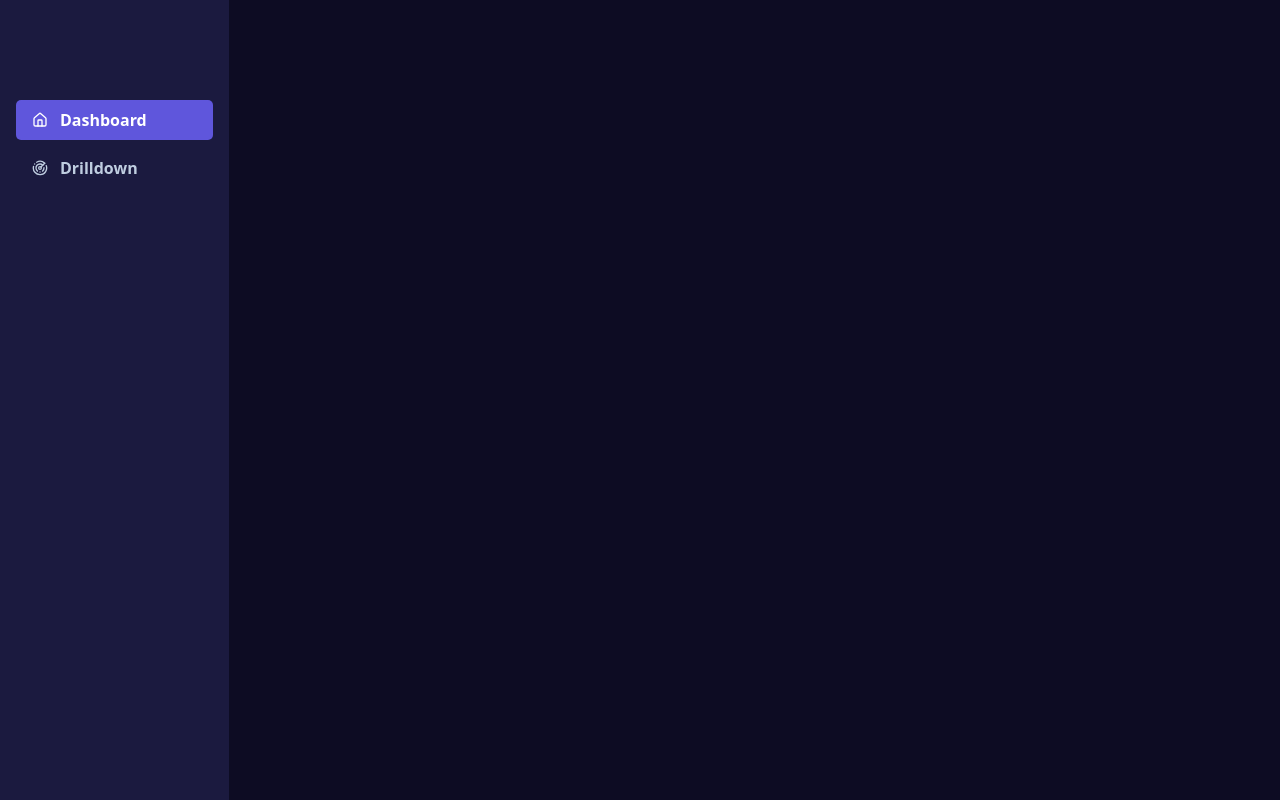
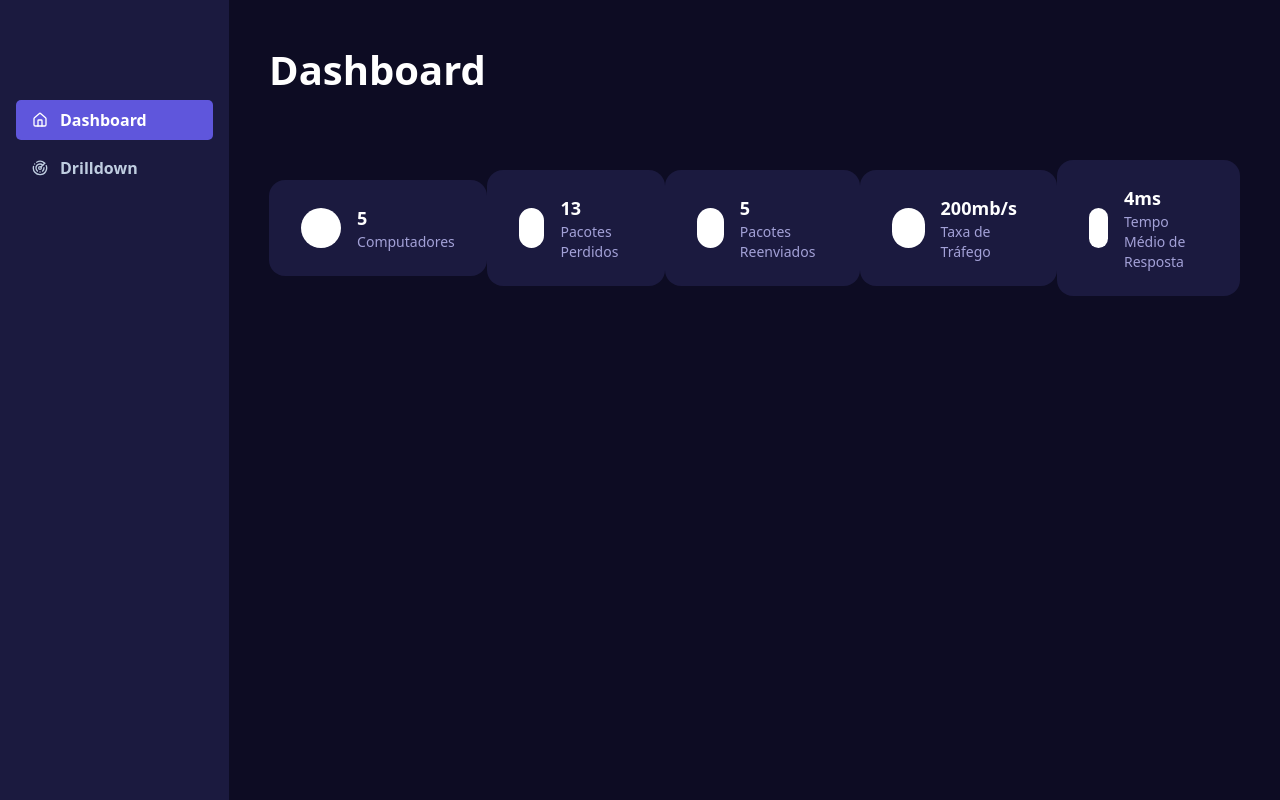
Before and after one commit to lucascosta224fe/Umbra-Front-End, a React (Vite) app: page / in a window 1280 px wide. Built offline with nearby package versions, Linux system fonts and the light colour scheme.

Commit message:
feat(dashboard): Initiate dashboard page and add Top Cards

```diff
--- /dev/null
+++ b/src/components/dashboard/dashboard-card.tsx
@@ -0,0 +1,17 @@
+type DashboardCardProps = {
+  icon?: any;
+  title: string;
+  number: string;
+};
+
+export const DashboardCard = ({ icon, title, number }: DashboardCardProps) => {
+  return (
+    <div className="bg-[#1B1A3F] px-8 py-6 w-fit rounded-[16px] flex items-center justify-center gap-4">
+      <div className="bg-white rounded-full size-[40px] gap-[5px] flex items-center justify-center"></div>
+      <div className="flex flex-col">
+        <p className="text-white text-lg font-bold">{number}</p>
+        <p className="text-[#A3A1D7] text-sm">{title}</p>
+      </div>
+    </div>
+  );
+};
--- a/src/pages/dashboard.tsx
+++ b/src/pages/dashboard.tsx
@@ -1,8 +1,20 @@
+import { DashboardCard } from "../components/dashboard/dashboard-card";
+
 export function Dashboard() {
-
   return (
-    <div className="bg-[#0D0C23] w-full">
-
-    </div>
-  )
+    <main className="bg-[#0D0C23] w-full">
+      <div className="p-10">
+        <h1 className="text-white text-[40px] font-bold">Dashboard</h1>
+      </div>
+      <div className="px-10 py-5 ">
+        <div className="flex items-center justify-between">
+          <DashboardCard title={"Computadores"} number={"5"} />
+          <DashboardCard title={"Pacotes Perdidos"} number={"13"} />
+          <DashboardCard title={"Pacotes Reenviados"} number={"5"} />
+          <DashboardCard title={"Taxa de Tráfego"} number={"200mb/s"} />
+          <DashboardCard title={"Tempo Médio de Resposta"} number={"4ms"} />
+        </div>
+      </div>
+    </main>
+  );
 }
```
